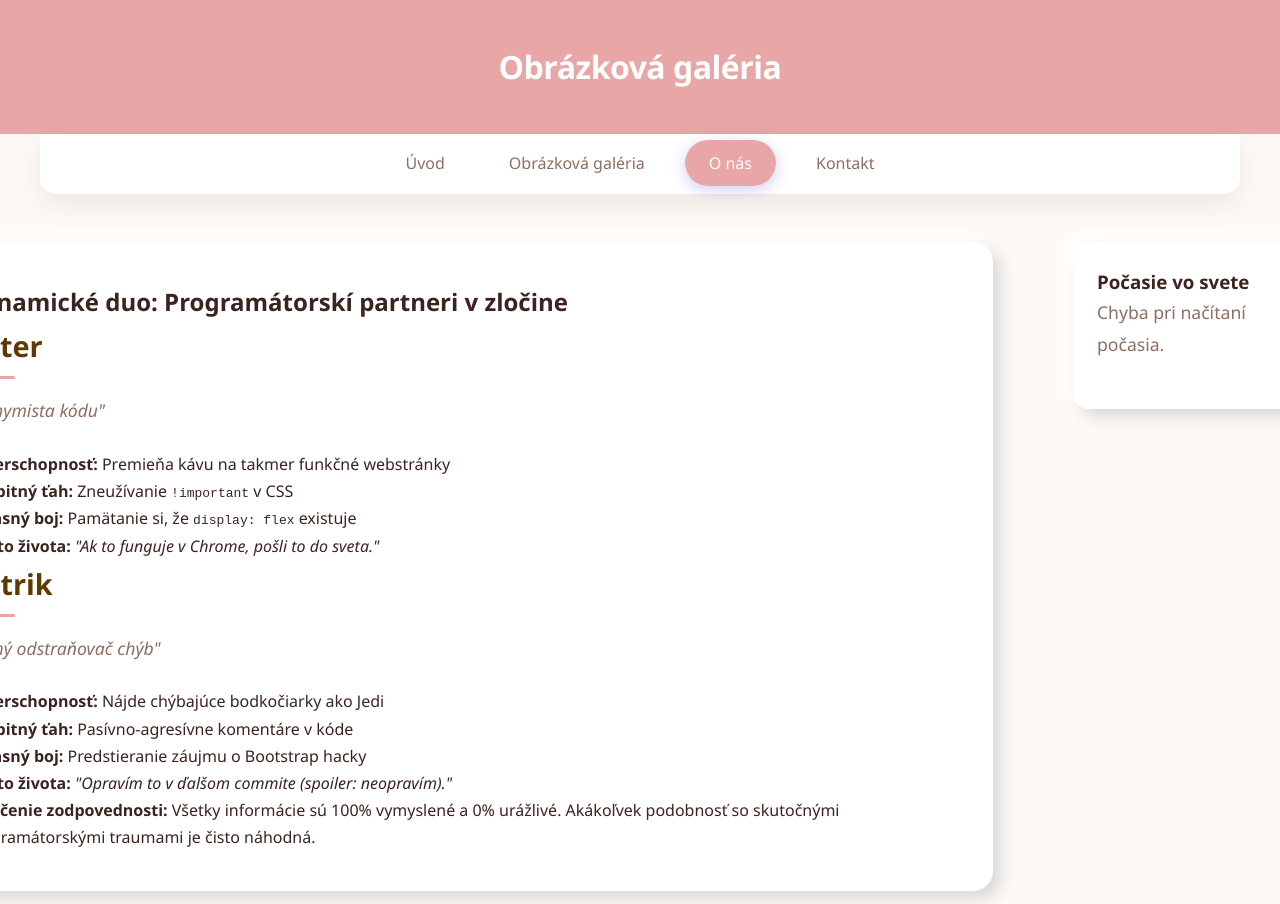
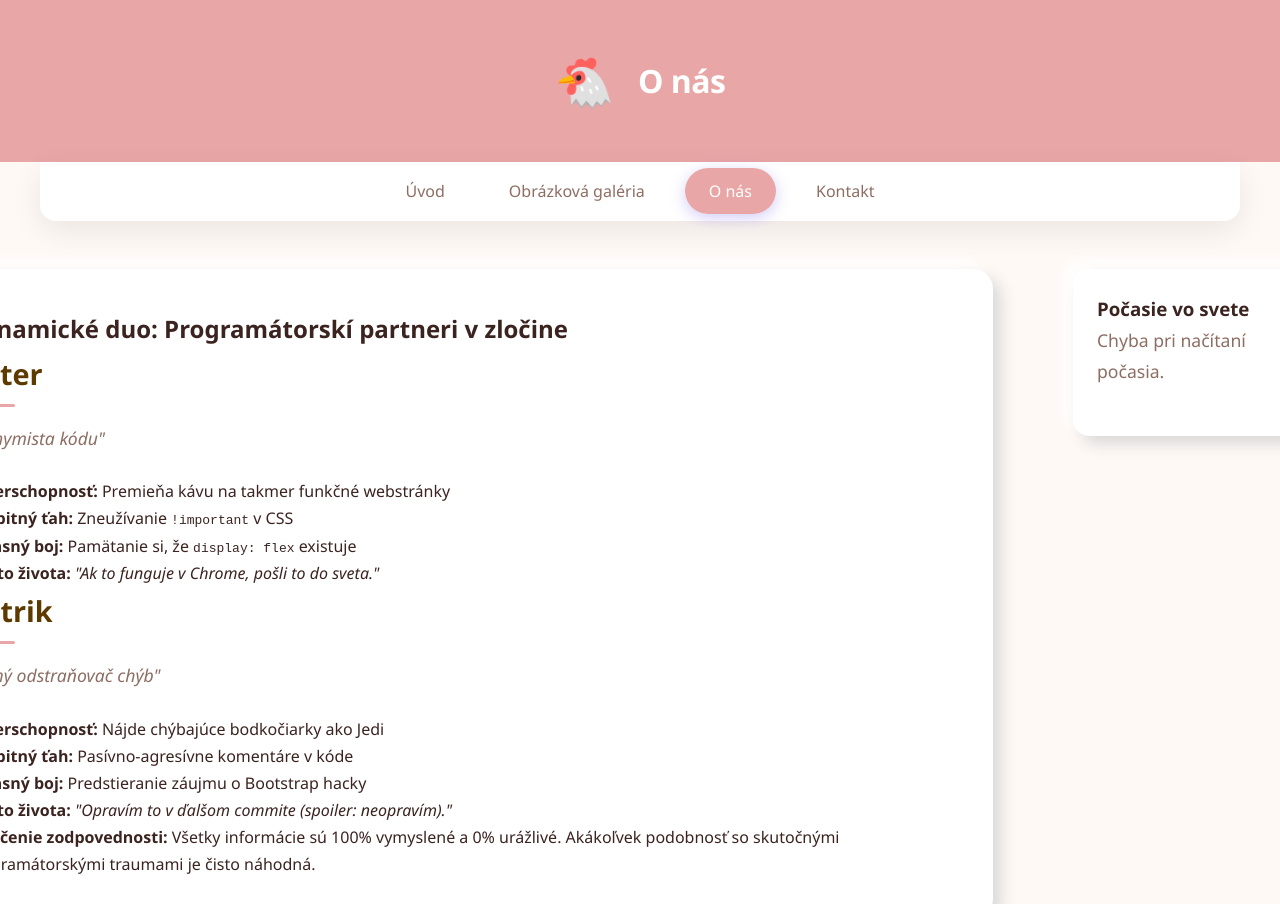
Before and after one commit to mrlizatkoo/portfolio, a plain HTML site: page info.html in a window 1280 px wide. Shown: the top 904 px of the page. Drawn offline with Linux system fonts and the light colour scheme; no server answers.

Commit message:
pridanie loga

```diff
--- a/info.html
+++ b/info.html
@@ -3,11 +3,16 @@
 <head>
     <meta charset="UTF-8">
     <meta name="viewport" content="width=device-width, initial-scale=1">
-    <title>Obrázková galéria</title>
+    <title>O nás</title>
     <link rel="stylesheet" href="css/main.css">
 </head>
 <body>
-    <header>Obrázková galéria</header>
+    <header>
+        <a href="index.html" class="logo" aria-label="Homepage" style="text-decoration: none; color: inherit; display: inline-flex; align-items: center;">
+            <span style="font-size: 1.5em; margin-right: 0.5em;" aria-hidden="true">🐔</span>
+            O nás
+        </a>
+    </header>
     <nav>
         <button class="nav-toggle" aria-expanded="false" aria-label="Toggle menu">
             <span class="hamburger"></span>
```
Also changed, not shown: galeria.html (+6 -1 lines), index.html (+6 -1 lines), kontakt.html (+6 -1 lines).
